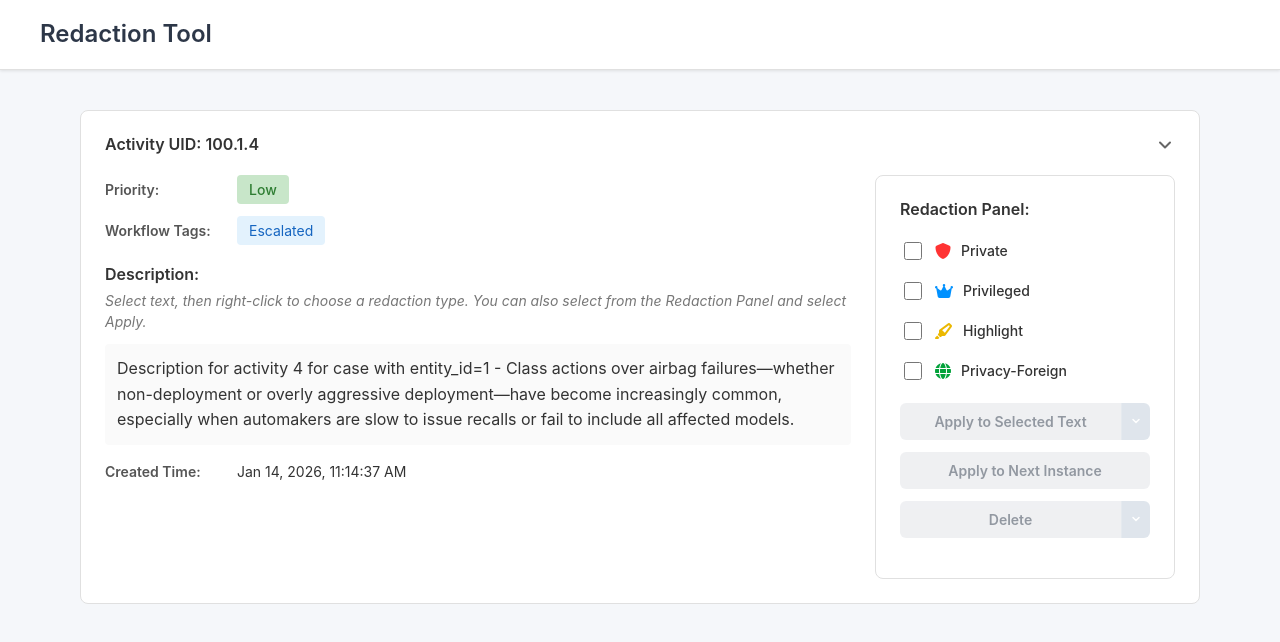
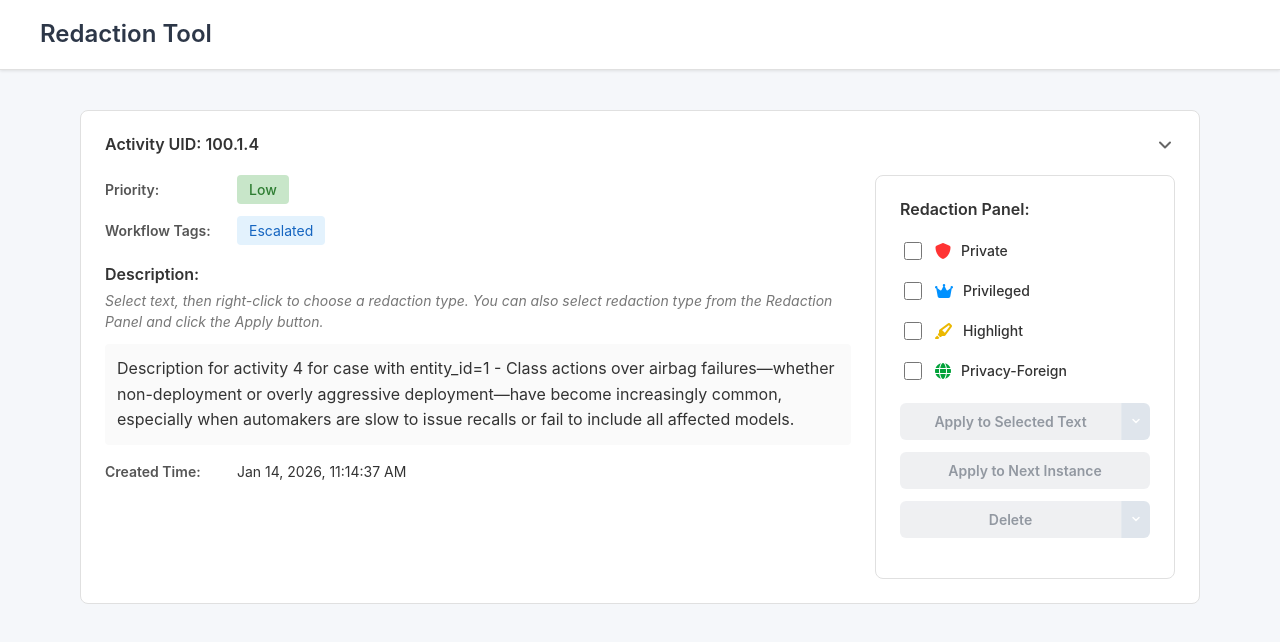
Before and after one commit to squirrelnutmafia-af/orangeredactionsproto, an Angular app: page / in a window 1280 px wide. Shown: the top 642 px of the page. Built offline with nearby package versions, Linux system fonts and the light colour scheme.

Commit message:
Updated activity-description.component.html

```diff
--- a/src/app/components/activity-description/activity-description.component.html
+++ b/src/app/components/activity-description/activity-description.component.html
@@ -27,7 +27,7 @@
 
         <div class="description-section">
           <h3>Description:</h3>
-          <p class="help-text">Select text, then right-click to choose a redaction type. You can also select from the Redaction Panel and select Apply.</p>
+          <p class="help-text">Select text, then right-click to choose a redaction type. You can also select redaction type from the Redaction Panel and click the Apply button.</p>
           <div
             id="activity-description"
             class="description-text"
```
